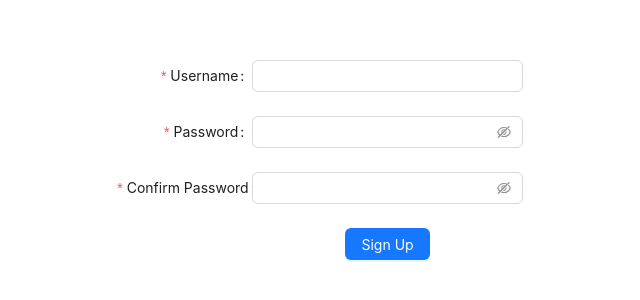
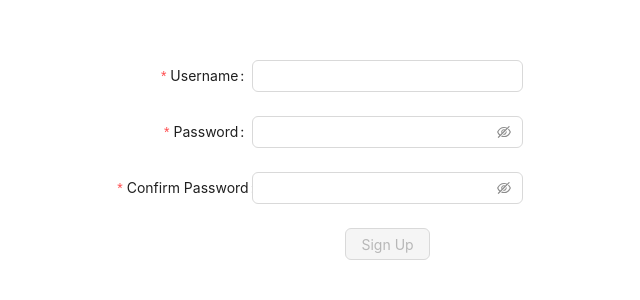
Before and after one commit to starter69/interview, a React (Create React App) app in the folder web/: page /signup in a window 1280 px wide. Shown: the part 228-528 px from the top of the page, without its empty margins (320-960 px from the left). Built offline with nearby package versions, Linux system fonts and the light colour scheme; no server answers.

Commit message:
Updated Signup button disabled when passwords don't match

```diff
--- a/web/src/components/RegisterForm.tsx
+++ b/web/src/components/RegisterForm.tsx
@@ -1,4 +1,4 @@
-import React from 'react'
+import React, { useState } from 'react'
 import { Button, Form, Input } from 'antd'
 import { AuthRequest } from 'api/types'
 
@@ -7,6 +7,9 @@ interface RegisterProps extends AuthRequest {
 }
 
 const Register: React.FC<RegisterProps> = ({ onSubmit }) => {
+	const [form] = Form.useForm()
+	const [isPasswordMatch, setIsPasswordMatch] = useState(false)
+
 	const handleSubmit = (credentials: AuthRequest) => {
 		onSubmit(credentials)
 	}
@@ -15,13 +18,13 @@ const Register: React.FC<RegisterProps> = ({ onSubmit }) => {
 		const { getFieldValue } = form
 
 		if (value && getFieldValue('password') === value) {
+			setIsPasswordMatch(true)
 			return Promise.resolve()
+		} else {
+			setIsPasswordMatch(false)
+			return Promise.reject('The two passwords that you entered do not match!')
 		}
-
-		return Promise.reject('The two passwords that you entered do not match!')
 	}
-
-	const [form] = Form.useForm()
 
 	return (
 		<div
@@ -69,7 +72,7 @@ const Register: React.FC<RegisterProps> = ({ onSubmit }) => {
 				</Form.Item>
 
 				<Form.Item wrapperCol={{ offset: 8, span: 16 }}>
-					<Button type='primary' htmlType='submit'>
+					<Button type='primary' htmlType='submit' disabled={!isPasswordMatch}>
 						Sign Up
 					</Button>
 				</Form.Item>
```
